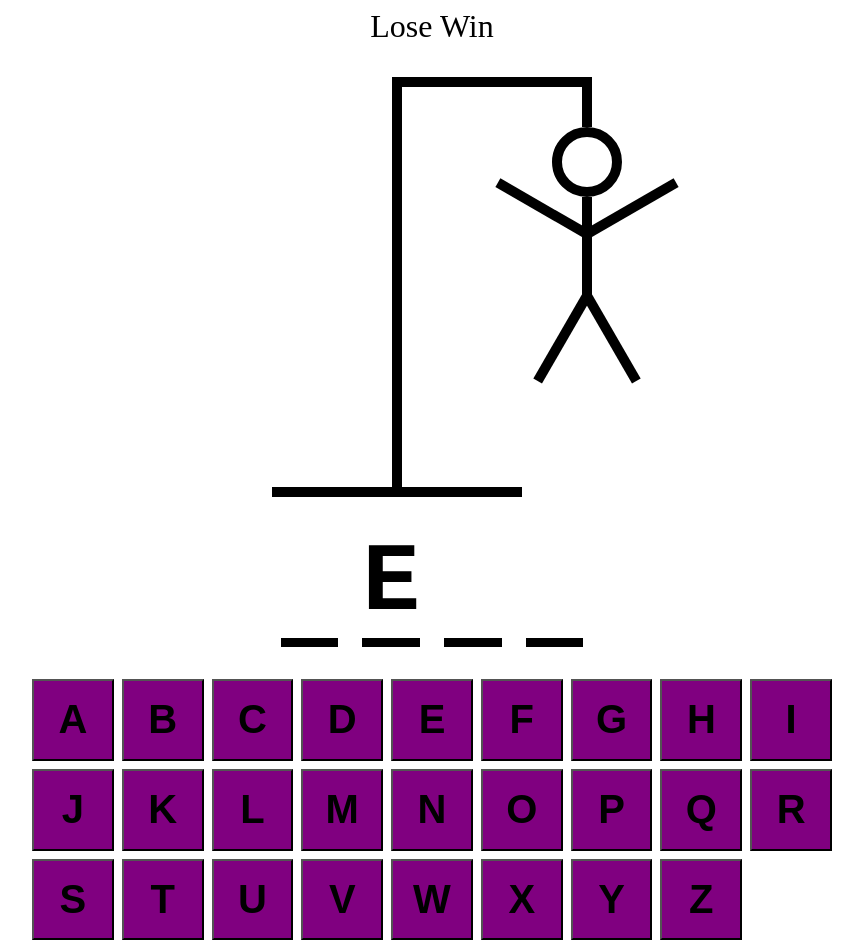
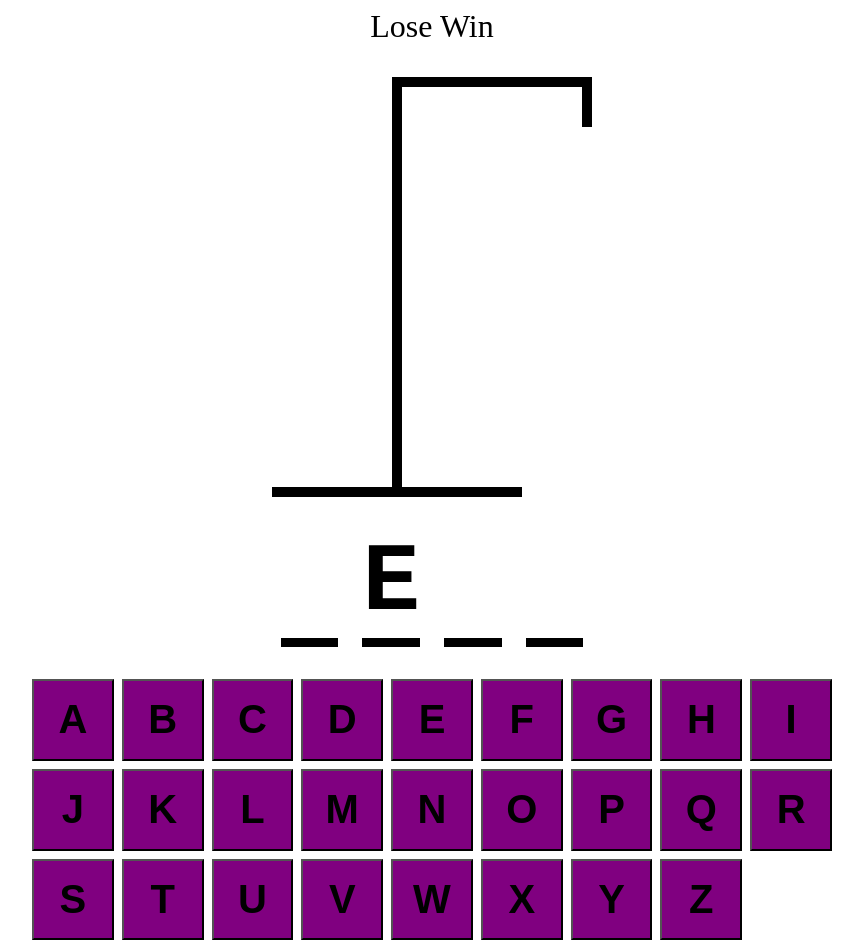
Before and after one commit to DaniM0613/TS, a React (Vite) app in the folder hangman/: page / in a window 1280 px wide. Shown: the whole page, without its empty margins (208-1071 px from the left). Built offline with nearby package versions, Linux system fonts and the light colour scheme.

Commit message:
Drawing components logic

```diff
--- a/hangman/src/App.tsx
+++ b/hangman/src/App.tsx
@@ -8,9 +8,12 @@
 
   const [wordToGuess, setWordToGuess] = useState(() => {
     return words[Math.floor(Math.random() * words.length)]
+
   })
 
   const [guessedLetters, setGuessedLetters] = useState<string[]>([])
+
+  const incorrectLetters = guessedLetters.filter(letter => !wordToGuess.includes(letter))
 
   return (
     <div
@@ -27,7 +30,7 @@
         Lose
         Win
       </div>
-      <HangmanDrawing/>
+      <HangmanDrawing numberOfGuesses={incorrectLetters.length}/>
       <HangmanWord/>
       <div
         style= {{alignSelf: "stretch"}}
--- a/hangman/src/HangmanDrawing.tsx
+++ b/hangman/src/HangmanDrawing.tsx
@@ -86,16 +86,17 @@
     />
 )
 
-export function HangmanDrawing() {
+const BODY_PARTS = [HEAD, BODY, RIGHT_ARM, LEFT_ARM, RIGHT_LEG, LEFT_LEG]
+
+type HangmanDrawingProps = {
+  numberOfGuesses: number
+}
+
+export function HangmanDrawing({numberOfGuesses} : HangmanDrawingProps) {
     return (
 
         <div style={{position: "relative"}}>
-           {HEAD}
-           {BODY}
-           {RIGHT_ARM}
-           {LEFT_ARM}
-           {RIGHT_LEG}
-           {LEFT_LEG}
+          {BODY_PARTS.slice(0, numberOfGuesses)}
          <div style={{
             height: "50px",
             width: "10px",
```
